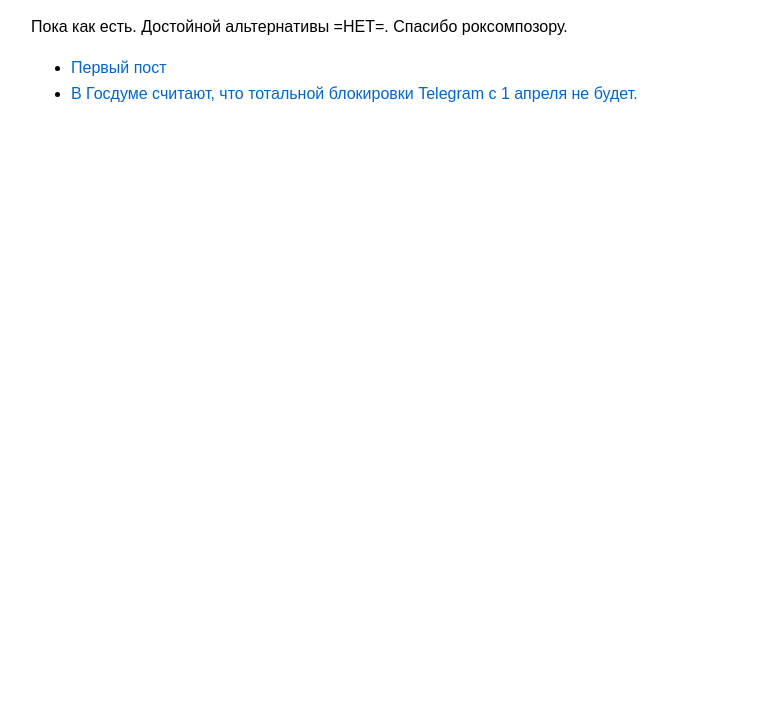
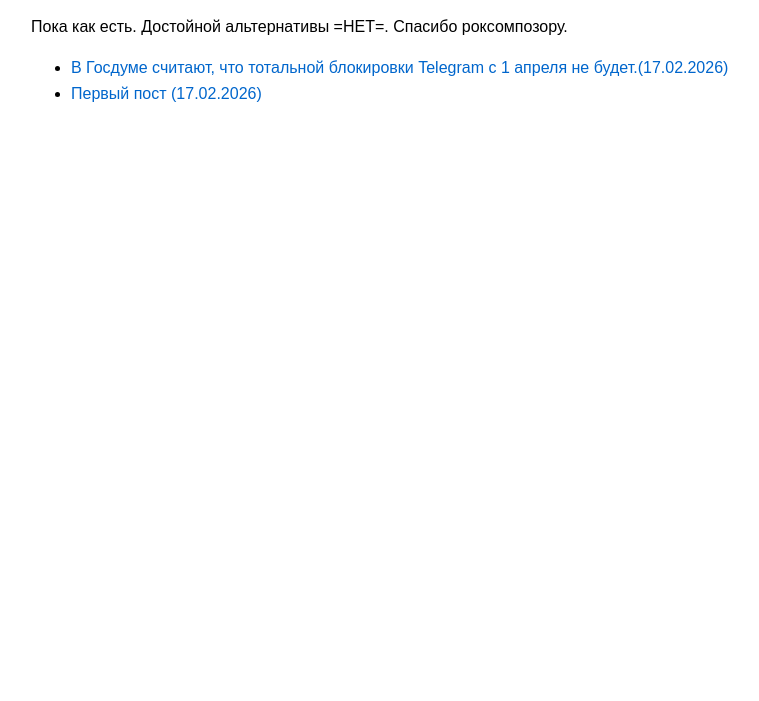
Before and after one commit to etozheygryk/ygryktg, a plain HTML site: page index.html in a window 1280 px wide. Shown: the part 99-800 px from the top of the page, without its empty margins (259-1018 px from the left). Drawn offline with Linux system fonts and the light colour scheme.

Commit message:
Update index.html

```diff
--- a/index.html
+++ b/index.html
@@ -10,8 +10,9 @@
   <p>Пока как есть. Достойной альтернативы =НЕТ=. Спасибо роксомпозору.</p>
 
   <ul>
-    <li><a href="posts/post1.html">Первый пост</a></li>
-    <li><a href="posts/post2.html">В Госдуме считают, что тотальной блокировки Telegram c 1 апреля не будет.</a></li>
+    <li><a href="posts/post2.html">В Госдуме считают, что тотальной блокировки Telegram c 1 апреля не будет.(17.02.2026) </a></li>
+    <li><a href="posts/post1.html">Первый пост (17.02.2026) </a></li>
+
   </ul>
 </body>
 </html>
```
